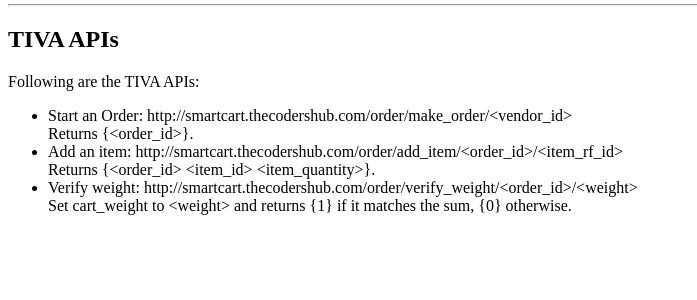
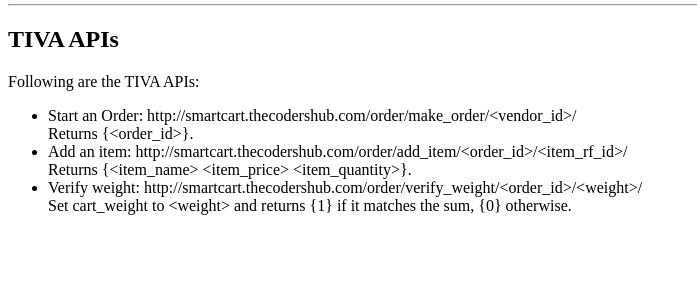
Before and after one commit to ranveeraggarwal/SmartCart-Server, a Django app: page / in a window 1280 px wide. Shown: the part 165-465 px from the top of the page, without its empty margins (0-697 px from the left). Run offline with Django 3.2, Linux system fonts and the light colour scheme; parts of the project's set-up code (start-up, migrations or seed data) failed here and were passed over.

Commit message:
Aloo lelo

```diff
--- a/order/views.py
+++ b/order/views.py
@@ -75,7 +75,7 @@ def add_item(request, order_id, rf_id):
         if len(item) > 0:
             item[0].quantity += 1
             item[0].save()
-            return HttpResponse('{' + str(order_id) + ' ' + str(item[0].id) + ' ' + str(item[0].quantity) + '}')
+            return HttpResponse('{' + str(sku.title) + ' ' + str(sku.price) + ' ' + str(item[0].quantity) + '}')
         else:
             item = Item(
                 sku=sku,
@@ -83,7 +83,7 @@ def add_item(request, order_id, rf_id):
                 order=order,
             )
             item.save()
-            return HttpResponse('{' + str(order_id) + ' ' + str(item.id) + ' ' + str(item.quantity) + '}')
+            return HttpResponse('{' + str(sku.title) + ' ' + str(sku.price) + ' ' + str(item.quantity) + '}')
     else:
         return HttpResponse('{-1}')
 
--- a/templates/index.html
+++ b/templates/index.html
@@ -8,24 +8,24 @@
         <h1>Welcome to SmartCart Web Interface</h1>
         <hr>
         <h2>Android APIs</h2>
-        <p>For Android APIs, visit <a href="http://smartcart.thecodershub.com/api-docs">this page.</a></p>
+        <p>For Android APIs, visit <a href="http://smartcart.thecodershub.com/api-docs/">this page.</a></p>
         <hr>
         <h2>TIVA APIs</h2>
         <p>Following are the TIVA APIs:</p>
         <p>
             <ul>
                 <li>
-                    Start an Order: http://smartcart.thecodershub.com/order/make_order/&lt;vendor_id&gt;
+                    Start an Order: http://smartcart.thecodershub.com/order/make_order/&lt;vendor_id&gt;/
                     <br>
                     Returns {&lt;order_id&gt;}.
                 </li>
                 <li>
-                    Add an item: http://smartcart.thecodershub.com/order/add_item/&lt;order_id&gt;/&lt;item_rf_id&gt;
+                    Add an item: http://smartcart.thecodershub.com/order/add_item/&lt;order_id&gt;/&lt;item_rf_id&gt;/
                     <br>
-                    Returns {&lt;order_id&gt; &lt;item_id&gt; &lt;item_quantity&gt;}.
+                    Returns {&lt;item_name&gt; &lt;item_price&gt; &lt;item_quantity&gt;}.
                 </li>
                 <li>
-                    Verify weight: http://smartcart.thecodershub.com/order/verify_weight/&lt;order_id&gt;/&lt;weight&gt;
+                    Verify weight: http://smartcart.thecodershub.com/order/verify_weight/&lt;order_id&gt;/&lt;weight&gt;/
                     <br>
                     Set cart_weight to &lt;weight&gt; and returns {1} if it matches the sum, {0} otherwise.
                 </li>
```
